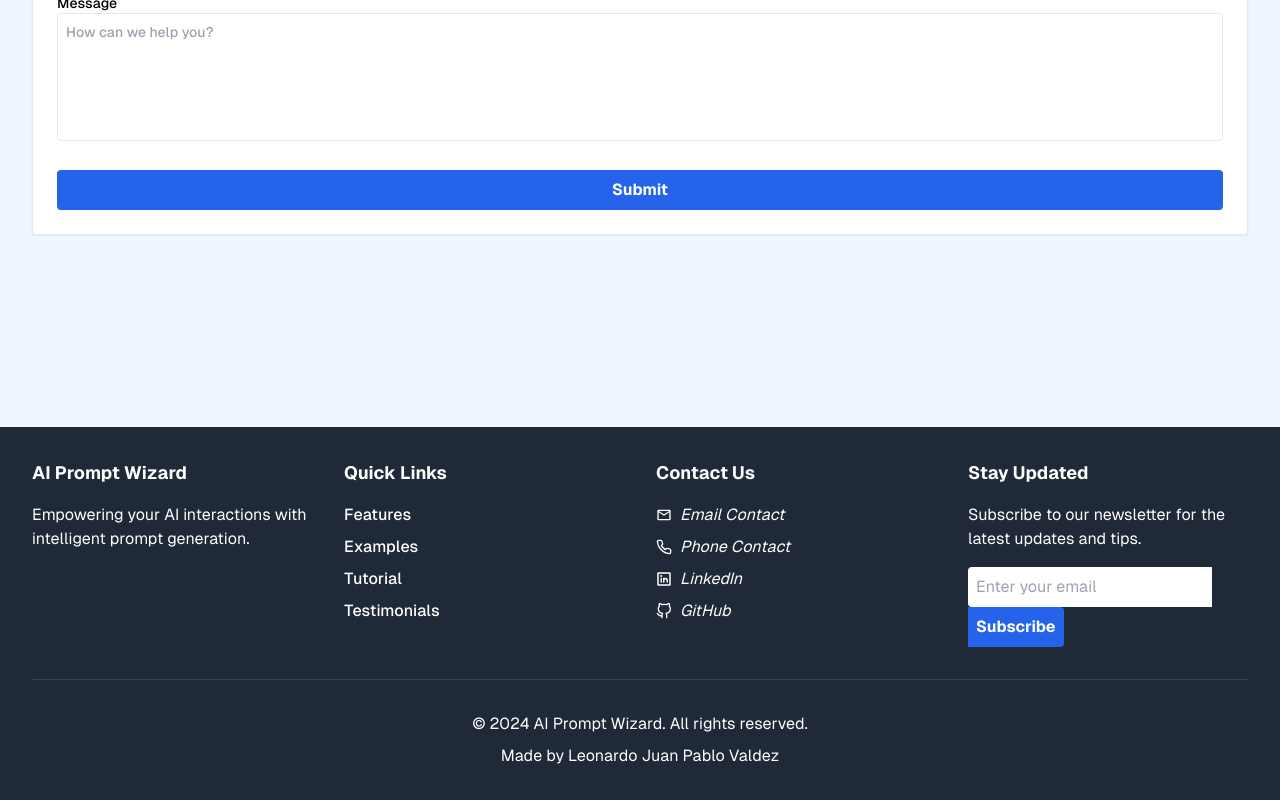
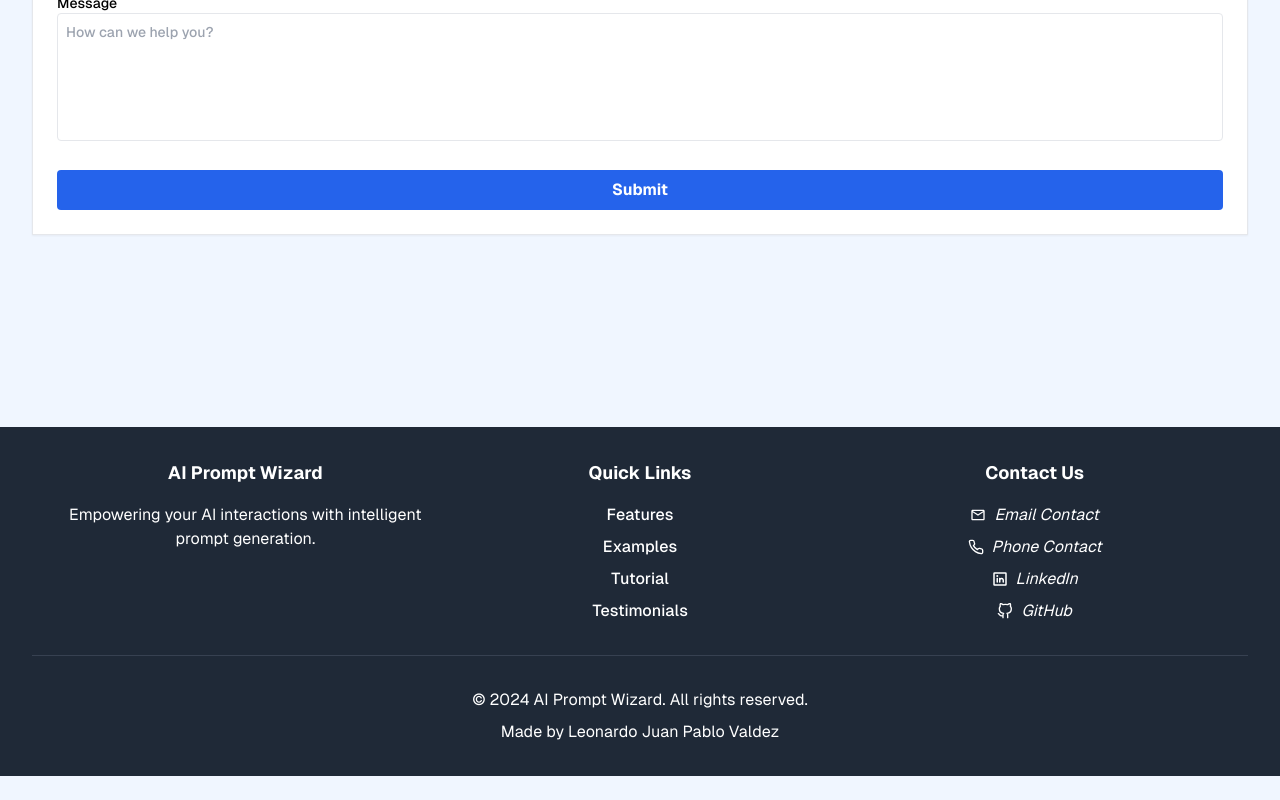
Before and after one commit to Orbitado/ai-prompt-wizard, a Next.js app: page / in a window 1280 px wide. Shown: the part 2704-3504 px from the top of the page. After the commit the page ends 3480 px from the top, so only its background shows below. Built offline with nearby package versions, Linux system fonts and the light colour scheme.

Commit message:
[REMOVED] NewsLetter && [EDITED] Footer. Now is on the middle of the container.

```diff
--- a/src/components/common/SocialMedia.tsx
+++ b/src/components/common/SocialMedia.tsx
@@ -16,6 +16,8 @@ export default function SocialMedia({
       href={href}
       className="flex items-center gap-2"
       target={isBlank ? "_blank" : "_self"}
+      rel="noopener noreferrer"
+      aria-label={`Click here to go to Leonardo's ${children}`}
     >
       {icon}
       <span className="hover:underline">{children}</span>
--- a/src/components/specific/Footer.tsx
+++ b/src/components/specific/Footer.tsx
@@ -8,7 +8,7 @@ import SocialMedia from "@/components/common/SocialMedia";
 export default function Footer() {
   return (
     <footer className="bg-gray-800 p-8 text-center text-white lg:text-start">
-      <div className="gap-8 grid grid-cols-1 lg:grid-cols-4 mx-auto container">
+      <div className="gap-8 grid grid-cols-1 lg:grid-cols-3 mx-auto max-w-6xl text-center">
         <article className="space-y-4">
           <h3 className="font-bold text-lg">AI Prompt Wizard</h3>
           <p>
@@ -21,7 +21,7 @@ export default function Footer() {
         </nav>
         <section className="space-y-4">
           <h4 className="font-bold text-lg">Contact Us</h4>
-          <address className="flex flex-col items-center lg:items-start space-y-2">
+          <address className="flex flex-col items-center space-y-2">
             <SocialMedia
               icon={<MdOutlineEmail />}
               href="mailto:vleonardojuanpablo@icloud.com"
@@ -50,25 +50,10 @@ export default function Footer() {
             </SocialMedia>
           </address>
         </section>
-        <section className="space-y-4">
-          <h4 className="font-bold text-lg">Stay Updated</h4>
-          <p>Subscribe to our newsletter for the latest updates and tips.</p>
-          <form action="" className="">
-            <input
-              type="email"
-              placeholder="Enter your email"
-              className="p-2 rounded-s-[0.25rem] text-black"
-              required
-            />
-            <button className="bg-blue-600 p-2 rounded-e-[0.25rem] h-fit hover:bg-blue-700 font-bold">
-              Subscribe
-            </button>
-          </form>
-        </section>
       </div>
-      <div className="container mx-auto mt-8">
+      <div className="mx-auto mt-8 container">
         <hr className="border-gray-700" />
-        <p className="text-center py-2 mt-6">
+        <p className="mt-6 py-2 text-center">
           &copy; 2024 AI Prompt Wizard. All rights reserved.
         </p>
         <p className="text-center">Made by Leonardo Juan Pablo Valdez</p>
```
